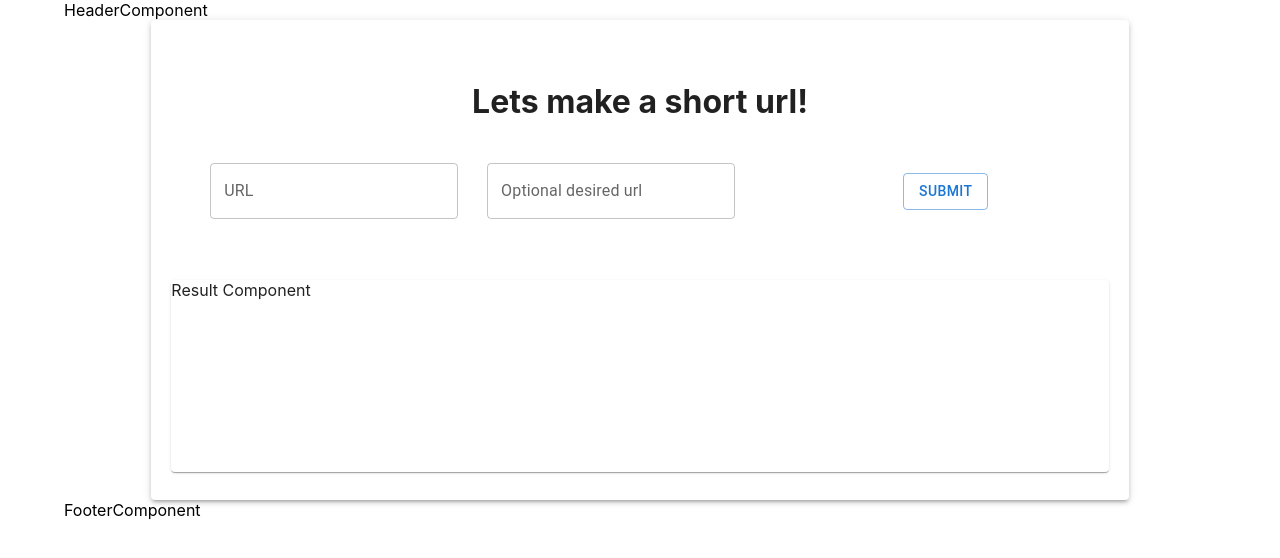
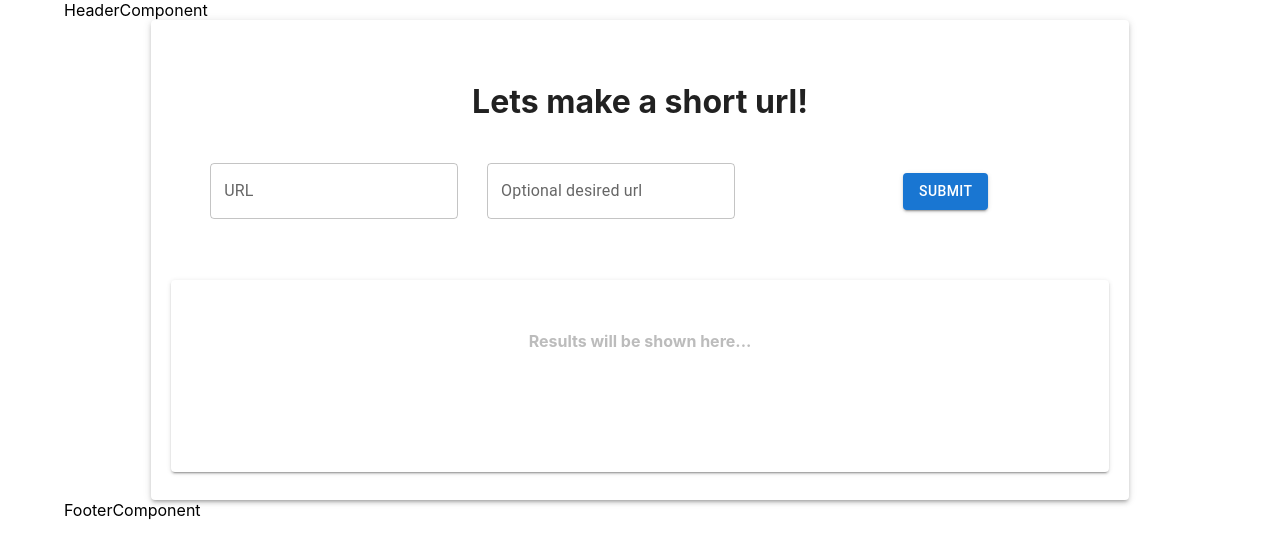
Before and after one commit to jraynovic/url-shortner, a React (Create React App) app in the folder client/: page / in a window 1280 px wide. Shown: the top 558 px of the page. Built offline with nearby package versions, Linux system fonts and the light colour scheme.

Commit message:
build: adding logic to Results Component and styled

```diff
--- a/client/src/components/BodyComponent.js
+++ b/client/src/components/BodyComponent.js
@@ -53,10 +53,10 @@ const BodyComponent = () => {
                 <TextField error={inputError === slugError} variant="outlined" label="Optional desired url" onChange={(e)=>setSlug(e.target.value)}/>
               </Grid>
               <Grid item xs={12} md={4}>
-                <Button variant="outlined" onClick={()=>submitHandler()}>Submit</Button>
+                <Button variant="contained" onClick={()=>submitHandler()}>Submit</Button>
               </Grid>
             </Grid>
-            <Paper style={{ height: "40%", margin: 20 }}>
+            <Paper elevation={results? 8: 2} style={{ height: "40%", margin: 20 }}>
               <ResultComponent inputError={inputError} results={results} />
             </Paper>
           </Paper>
--- a/client/src/components/ResultComponent.js
+++ b/client/src/components/ResultComponent.js
@@ -1,14 +1,31 @@
 import React from "react";
+import { Grid, Button } from "@mui/material";
 
 const ResultComponent = (props) => {
   if (props.inputError) {
     return <div>{props.inputError}</div>;
   }
-  return(
-      <div>
-          Result Component
-          {props.results}
-      </div>
-  )
+  if (props.results) {
+    return (
+      <Grid
+        xs={12}
+        style={{ textAlign: "center", height: "100%", paddingTop: 30 }}
+      >
+        <h4>New shortend link...{"  "}</h4>
+        <a
+          href="https://www.josephraynovic.com/"
+          target="_blank"
+        >{`${props.results}.com`}</a>
+      </Grid>
+    );
+  }
+  return (
+    <Grid
+      xs={12}
+      style={{ textAlign: "center", height: "100%", paddingTop: 30, opacity:.3 }}
+    >
+      <h4>Results will be shown here...</h4>
+    </Grid>
+  );
 };
 export default ResultComponent;
```
